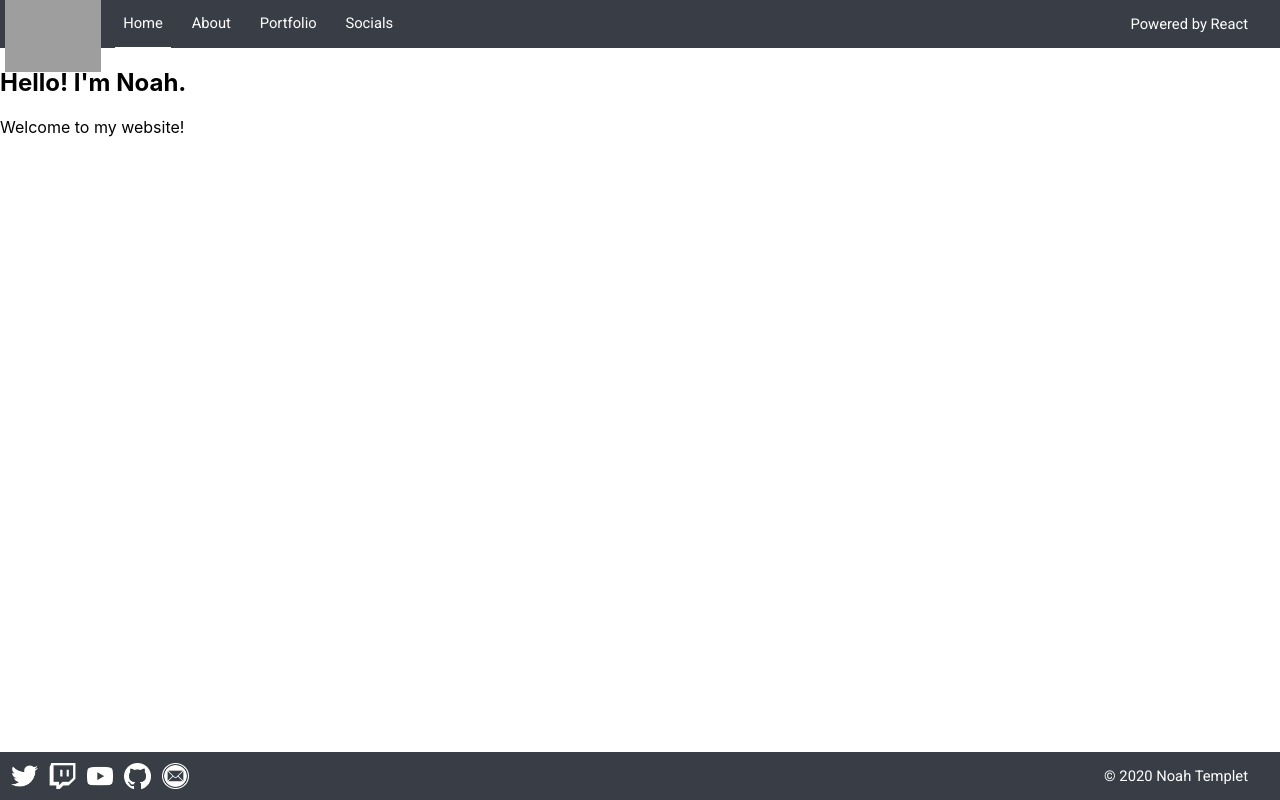
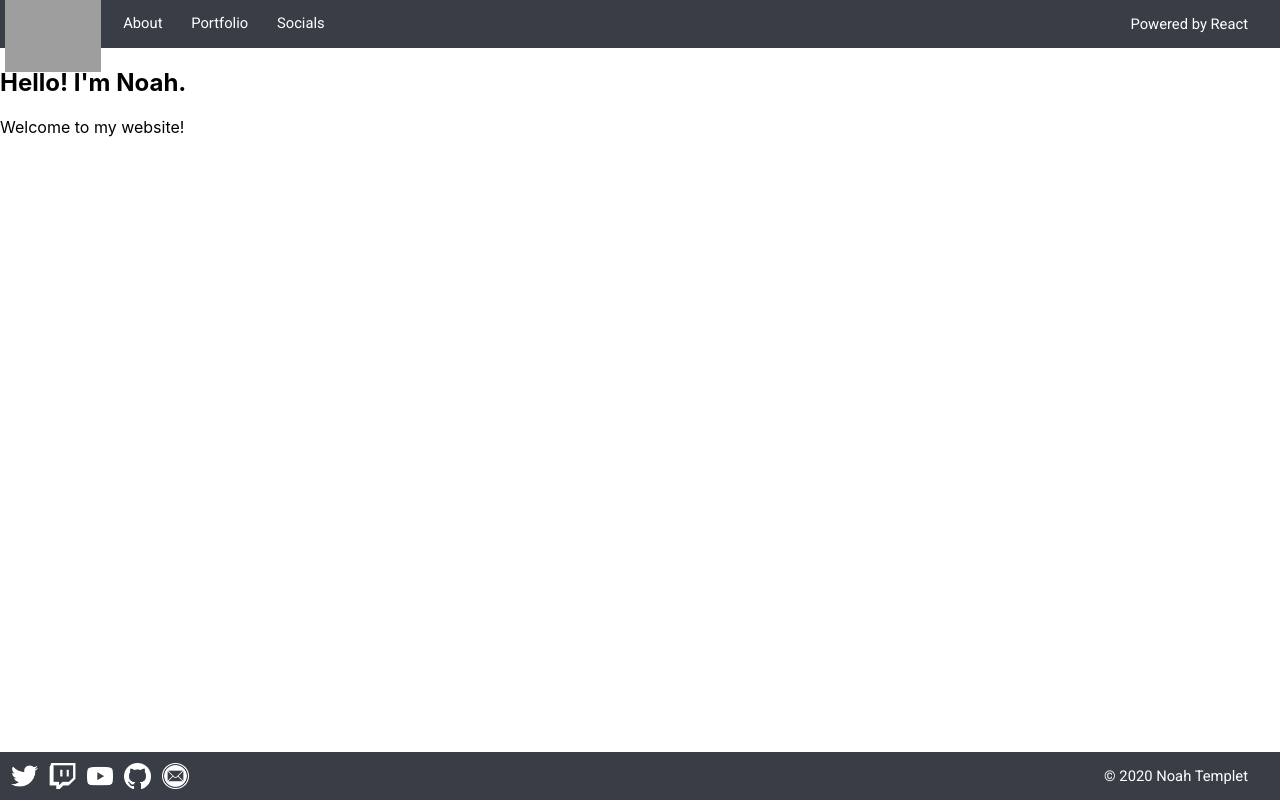
Before and after one commit to w3aseL/Portfolio-Site, a React (Create React App) app: page / in a window 1280 px wide. Built offline with nearby package versions, Linux system fonts and the light colour scheme; grey boxes are pictures that could not be loaded.

Commit message:
Other fixes

```diff
--- a/src/ContentController.js
+++ b/src/ContentController.js
@@ -18,22 +18,26 @@ const ROUTES = {
     Home: {
         to: '/',
         exact: true,
-        component: Home
+        component: Home,
+        showOnTabBar: false
     },
     About: {
         to: '/about',
         exact: false,
-        component: About
+        component: About,
+        showOnTabBar: true
     },
     Portfolio: {
         to: '/portfolio',
         exact: false,
-        component: Portfolio
+        component: Portfolio,
+        showOnTabBar: true
     },
     Socials: {
         to: '/socials',
         exact: false,
-        component: Socials
+        component: Socials,
+        showOnTabBar: true
     }
 }
 
--- a/src/components/header/index.js
+++ b/src/components/header/index.js
@@ -35,7 +35,7 @@ class Header extends React.Component {
                 </div>
 
                 <div class="tab-list">
-                    {Object.keys(routes).map((key, i) => (<TabButton label={key} to={routes[key].to} exact={routes[key].to} location={this.props.location} />))}
+                    {Object.keys(routes).map((key, i) => (routes[key].showOnTabBar ? (<TabButton label={key} to={routes[key].to} exact={routes[key].to} location={this.props.location} />) : null))}
                 </div>
 
                 <a class="react-sec" href="https://reactjs.org/">
```
